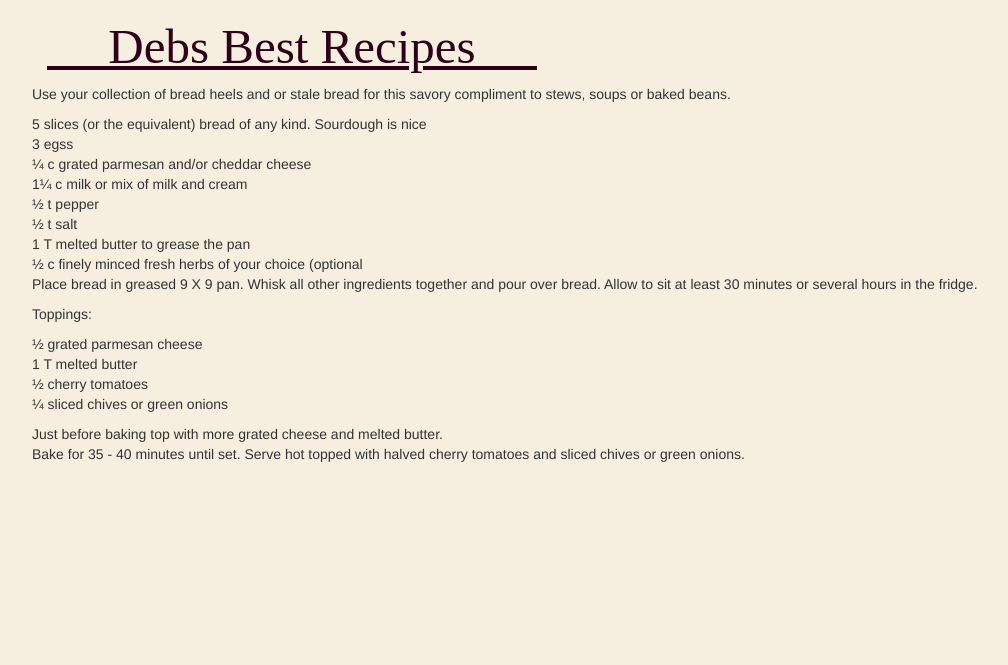
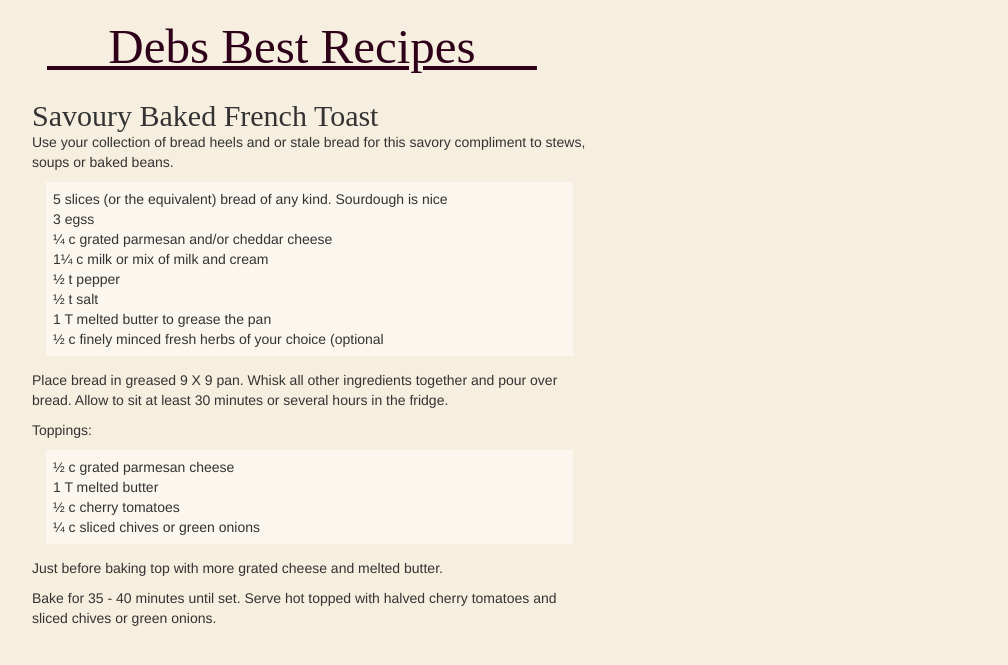
Before and after one commit to JonahBraun/debs-recipes, a Jekyll site: the page built from _posts/09-07-24-Savory-baked-french-toast.md, in a window 1280 px wide. Shown: the top 665 px of the page, without its empty margins (23-1031 px from the left). Built offline with Jekyll 4.4.1, drawn with Linux system fonts in a browser that asks for light colours; nearby versions of some CDN libraries; some web fonts are replaced; our own code applies the rules of GitHub Pages for plain Markdown files; Markdown is read by kramdown in place of the engine named in the settings.

```diff
--- a/_posts/09-07-24-Savory-baked-french-toast.md
+++ b/_posts/09-07-24-Savory-baked-french-toast.md
@@ -1,10 +1,15 @@
+---
+layout: recipe
+title: Savoury Baked French Toast
+category: breads
+---
 Use your collection of bread heels and or stale bread for this savory compliment to stews, soups or baked beans.
 
 - 5 slices (or the equivalent) bread of any kind. Sourdough is nice
 - 3 egss
 - ¼ c grated parmesan and/or cheddar cheese
 - 1¼ c milk or mix of milk and cream
-- ½  t pepper
+- ½ t pepper
 - ½ t salt
 - 1 T melted butter to grease the pan
 - ½ c finely minced fresh herbs of your choice (optional
@@ -12,11 +17,11 @@
 Place bread in greased 9 X 9 pan. Whisk all other ingredients together and pour over bread. Allow to sit at least 30 minutes or several hours in the fridge.
 
 Toppings:
-- ½ grated parmesan cheese
+- ½ c grated parmesan cheese
 - 1 T melted butter
-- ½ cherry tomatoes
-- ¼ sliced chives or green onions
+- ½ c cherry tomatoes
+- ¼ c sliced chives or green onions
 
-- Just before baking top with more grated cheese and melted butter.
+Just before baking top with more grated cheese and melted butter.
 
- Bake for 35 - 40 minutes until set. Serve hot topped with halved cherry tomatoes and sliced chives or green onions.
+Bake for 35 - 40 minutes until set. Serve hot topped with halved cherry tomatoes and sliced chives or green onions.
```
